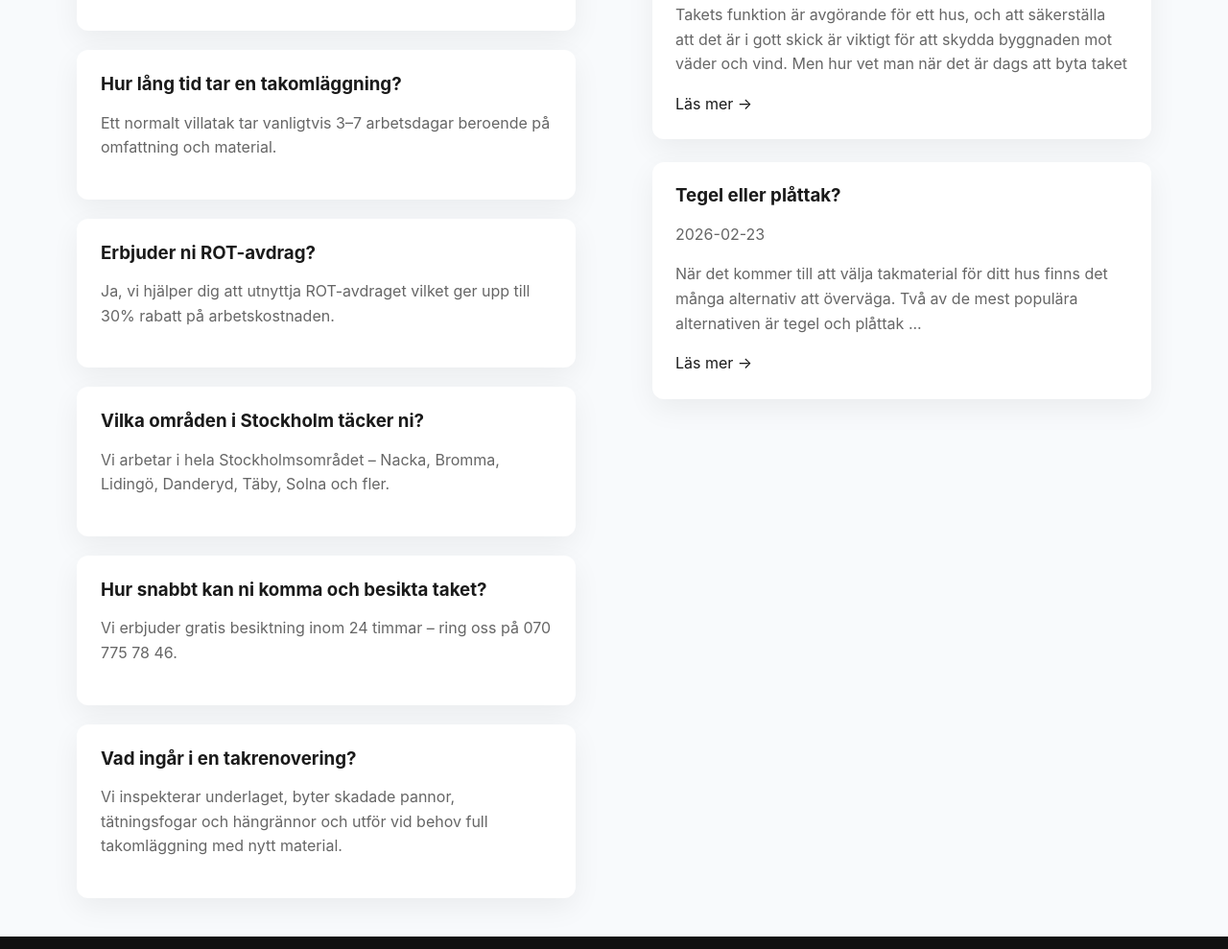
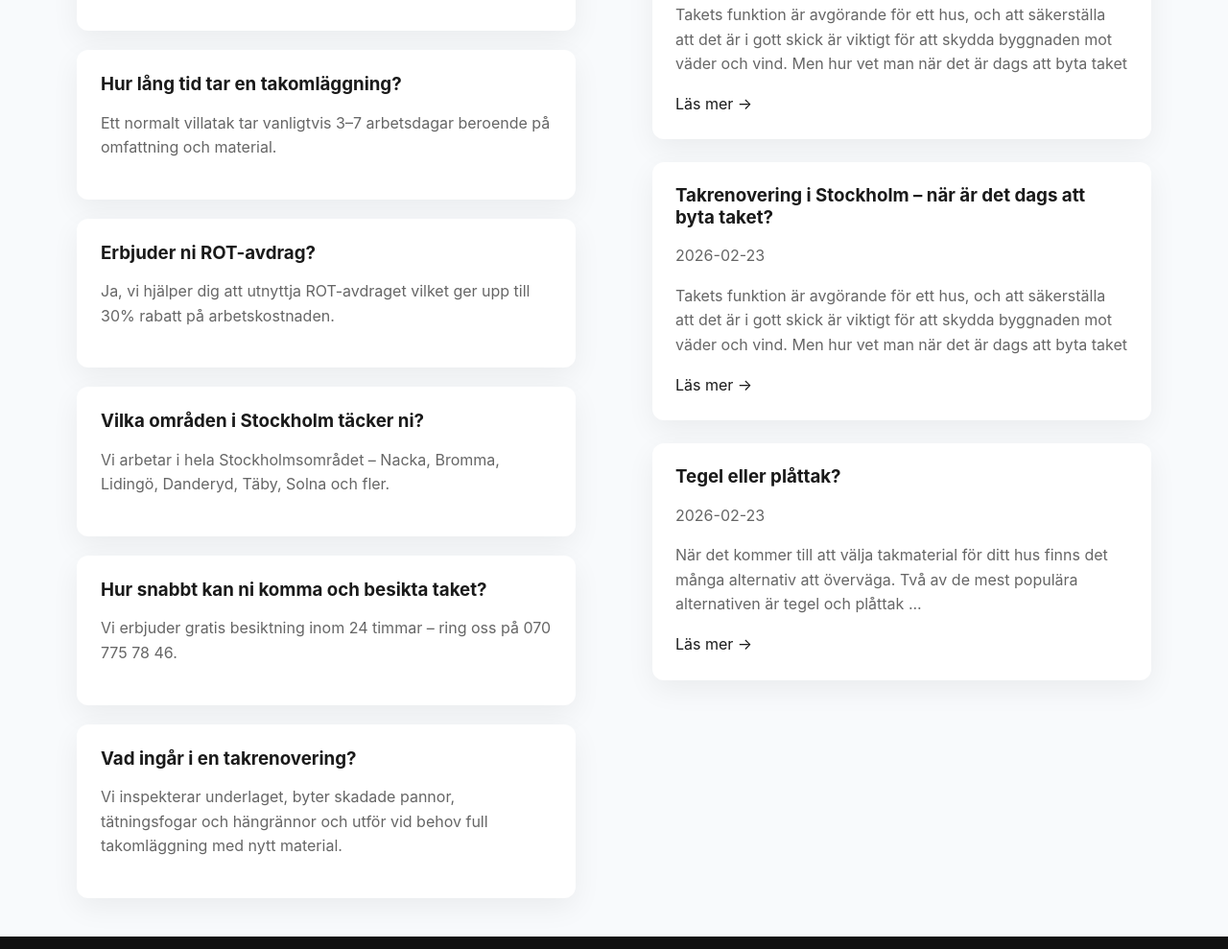
Before and after one commit to alexgeho/tak1, a website built with Vite: page index.html in a window 1280 px wide. Shown: the part 5186-6175 px from the top of the page at 96% size. Built offline with nearby package versions, Linux system fonts and the light colour scheme; files whose address does not match are found by name.

Commit message:
feat(blog): update homepage

```diff
--- a/index.html
+++ b/index.html
@@ -348,6 +348,13 @@
   <a href="/blog/takrenovering-i-stockholm-nar-ar-det-dags-att-byta-taket.html">Läs mer →</a>
 </li>
 <li class="blog-item"><h3>
+    <a href="/blog/takrenovering-i-stockholm-nar-ar-det-dags-att-byta-taket.html">Takrenovering i Stockholm – när är det dags att byta taket?</a>
+  </h3>
+  <p class="blog-date">2026-02-23</p>
+  <p>Takets funktion är avgörande för ett hus, och att säkerställa att det är i gott skick är viktigt för att skydda byggnaden mot väder och vind. Men hur vet man när det är dags att byta taket</p>
+  <a href="/blog/takrenovering-i-stockholm-nar-ar-det-dags-att-byta-taket.html">Läs mer →</a>
+</li>
+<li class="blog-item"><h3>
     <a href="/blog/tegel-eller-plattak.html">Tegel eller plåttak?</a>
   </h3>
   <p class="blog-date">2026-02-23</p>
```
